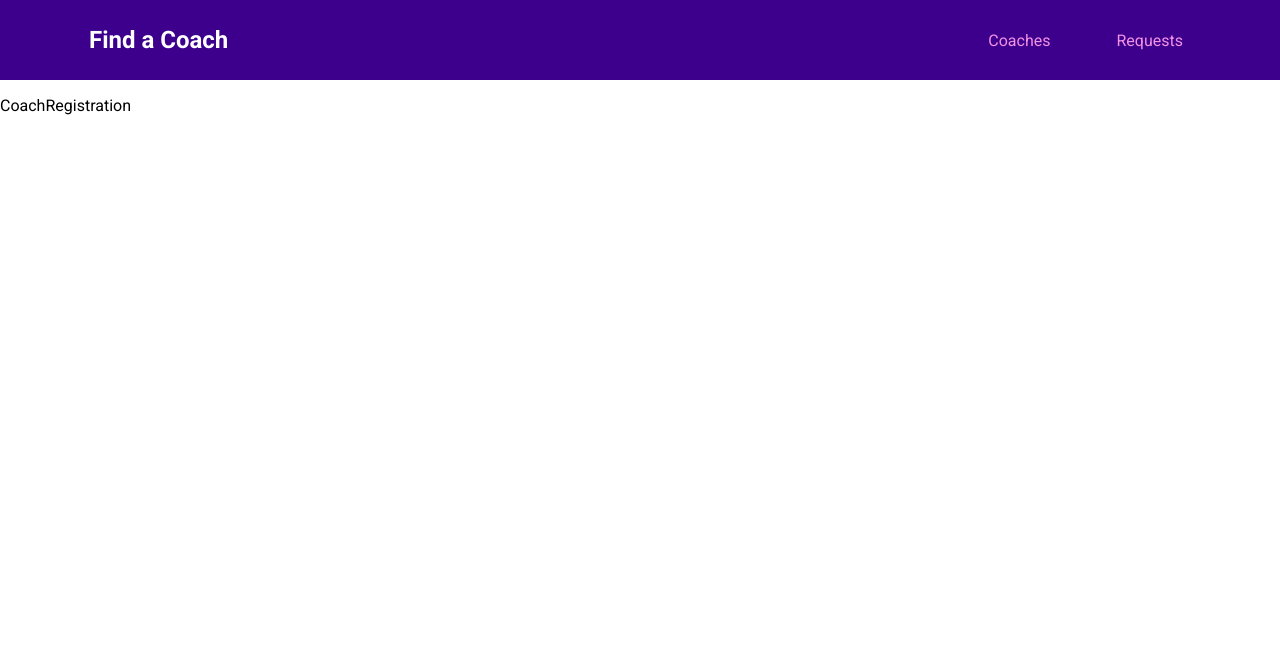
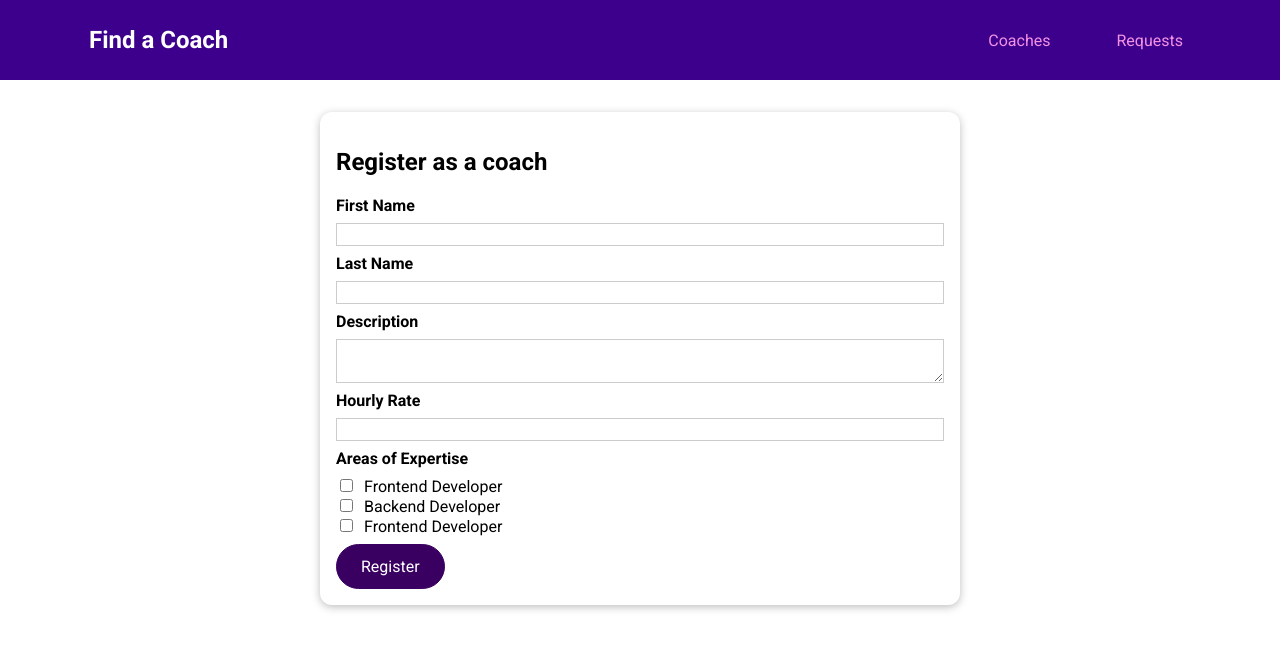
Before and after one commit to yarivgdidi/coach-app-vue-course, a Vue app: page /register in a window 1280 px wide. Shown: the top 650 px of the page. Built offline with nearby package versions, Linux system fonts and the light colour scheme.

Commit message:
coach form

```diff
--- /dev/null
+++ b/src/pages/coaches/CoachForm.vue
@@ -0,0 +1,122 @@
+<template>
+  <form @submit.prevent="submitForm">
+    <div class="form-control">
+      <label for="firstname">First Name</label>
+      <input type="text" id="firstname" v-model.trim="firstName">
+    </div>
+    <div class="form-control">
+      <label for="lastname">Last Name</label>
+      <input type="text" id="lastname" v-model.trim="lastName">
+    </div>
+    <div class="form-control">
+      <label for="description">Description</label>
+      <textarea id="description" v-model.trim="description"/>
+    </div>
+    <div class="form-control">
+      <label for="rate">Hourly Rate</label>
+      <input type="number" id="rate" v-model.number="rate">
+    </div>
+    <div class="form-control">
+      <h3>Areas of Expertise</h3>
+      <div>
+        <input type="checkbox" id="frontend" value="frontend" v-model="areas">
+        <label for="frontend">Frontend Developer</label>
+      </div>
+      <div>
+        <input type="checkbox" id="backend" value="backend" v-model="areas">
+        <label for="backend">Backend Developer</label>
+      </div>
+      <div>
+        <input type="checkbox" id="career" value="career" v-model="areas">
+        <label for="career">Frontend Developer</label>
+      </div>
+    </div>
+    <base-button>Register</base-button>
+  </form>
+</template>
+
+<script>
+export default {
+  name: "CoachForm",
+  emits:['save-data'],
+  data() {
+    return {
+      firstName: '',
+      lastName: '',
+      description: '',
+      rate: null,
+      areas: []
+    }
+  },
+  methods: {
+    submitForm() {
+      const formData = {
+        first: this.firstName,
+        last: this.lastName,
+        desc: this.description,
+        rate: this.rate,
+        areas: this.areas,
+      };
+      this.$emit('save-data', formData)
+    }
+  }
+
+}
+</script>
+
+<style scoped>
+.form-control {
+  margin: 0.5rem 0;
+}
+
+label {
+  font-weight: bold;
+  display: block;
+  margin-bottom: 0.5rem;
+}
+
+input[type='checkbox'] + label {
+  font-weight: normal;
+  display: inline;
+  margin: 0 0 0 0.5rem;
+}
+
+input,
+textarea {
+  display: block;
+  width: 100%;
+  border: 1px solid #ccc;
+  font: inherit;
+}
+
+input:focus,
+textarea:focus {
+  background-color: #f0e6fd;
+  outline: none;
+  border-color: #3d008d;
+}
+
+input[type='checkbox'] {
+  display: inline;
+  width: auto;
+  border: none;
+}
+
+input[type='checkbox']:focus {
+  outline: #3d008d solid 1px;
+}
+
+h3 {
+  margin: 0.5rem 0;
+  font-size: 1rem;
+}
+
+.invalid label {
+  color: red;
+}
+
+.invalid input,
+.invalid textarea {
+  border: 1px solid red;
+}
+</style>
--- a/src/pages/coaches/CoachList.vue
+++ b/src/pages/coaches/CoachList.vue
@@ -7,7 +7,7 @@
       <div>
         <div class="controls">
         <base-button mode="outline">Refresh</base-button>
-        <base-button link to="/register">Register a Coach</base-button>
+        <base-button v-if="!isCoach" link to="/register">Register a Coach</base-button>
       </div>
         <div>
           <ul v-if="hasCoaches">
@@ -65,6 +65,9 @@
     },
     hasCoaches() {
       return this.$store.getters['coaches/hasCoaches'];
+    },
+    isCoach() {
+      return this.$store.getters['coaches/isCoach']
     }
   },
   methods: {
@@ -72,7 +75,8 @@
       this.activeFilters = updatedFilters;
     }
 
-  }
+  },
+
 }
 </script>
 
--- a/src/pages/coaches/CoachRegistration.vue
+++ b/src/pages/coaches/CoachRegistration.vue
@@ -1,13 +1,30 @@
 <template>
-<p>CoachRegistration</p>
+  <section>
+    <base-card>
+      <h2>Register as a coach</h2>
+      <coach-form @saveData="saveData"></coach-form>
+    </base-card>
+  </section>
 </template>
 
 <script>
+import CoachForm from "@/pages/coaches/CoachForm";
 export default {
-name: "CoachRegistration"
+  name: "CoachRegistration",
+  components: {
+    CoachForm
+  },
+  methods: {
+    saveData(data) {
+      this.$store.dispatch('coaches/registerCoach', data);
+      this.$router.replace('/coaches')
+    }
+
+  },
+
 }
 </script>
 
-<style scoped>
+<style scoped lang="css">
 
 </style>
--- a/src/store/index.js
+++ b/src/store/index.js
@@ -1,7 +1,15 @@
 import { createStore } from 'vuex'
 import coaches from './modules/coaches/index'
 export default createStore({
-  state: {
+  state() {
+    return {
+      userId: 'c3'
+    }
+  },
+  getters: {
+    userId(state) {
+      return state.userId;
+    }
   },
   mutations: {
   },
--- a/src/store/modules/coaches/actions.js
+++ b/src/store/modules/coaches/actions.js
@@ -1 +1,14 @@
-export default {}
+export default {
+  registerCoach(context, data) {
+    const coachData = {
+      id: context.rootGetters.userId,
+      firstName: data.first,
+      lastName: data.last,
+      description: data.desc,
+      hourlyRate: data.rate,
+      areas: data.areas,
+    }
+    context.commit('registerCoach', coachData)
+  }
+
+}
--- a/src/store/modules/coaches/getters.js
+++ b/src/store/modules/coaches/getters.js
@@ -4,5 +4,11 @@
   },
   hasCoaches(state) {
     return state.coaches && state.coaches.length > 0
+  },
+  isCoach(state, getters, rootState, rootGetters) {
+    const coaches =getters.coaches;
+    const userId = rootGetters.userId;
+    return coaches.some(coach => coach.id === userId)
   }
+
 }
--- a/src/store/modules/coaches/mutations.js
+++ b/src/store/modules/coaches/mutations.js
@@ -1 +1,5 @@
-export default {}
+export default {
+  registerCoach(state, payload) {
+    state.coaches.push(payload)
+  }
+}
```
